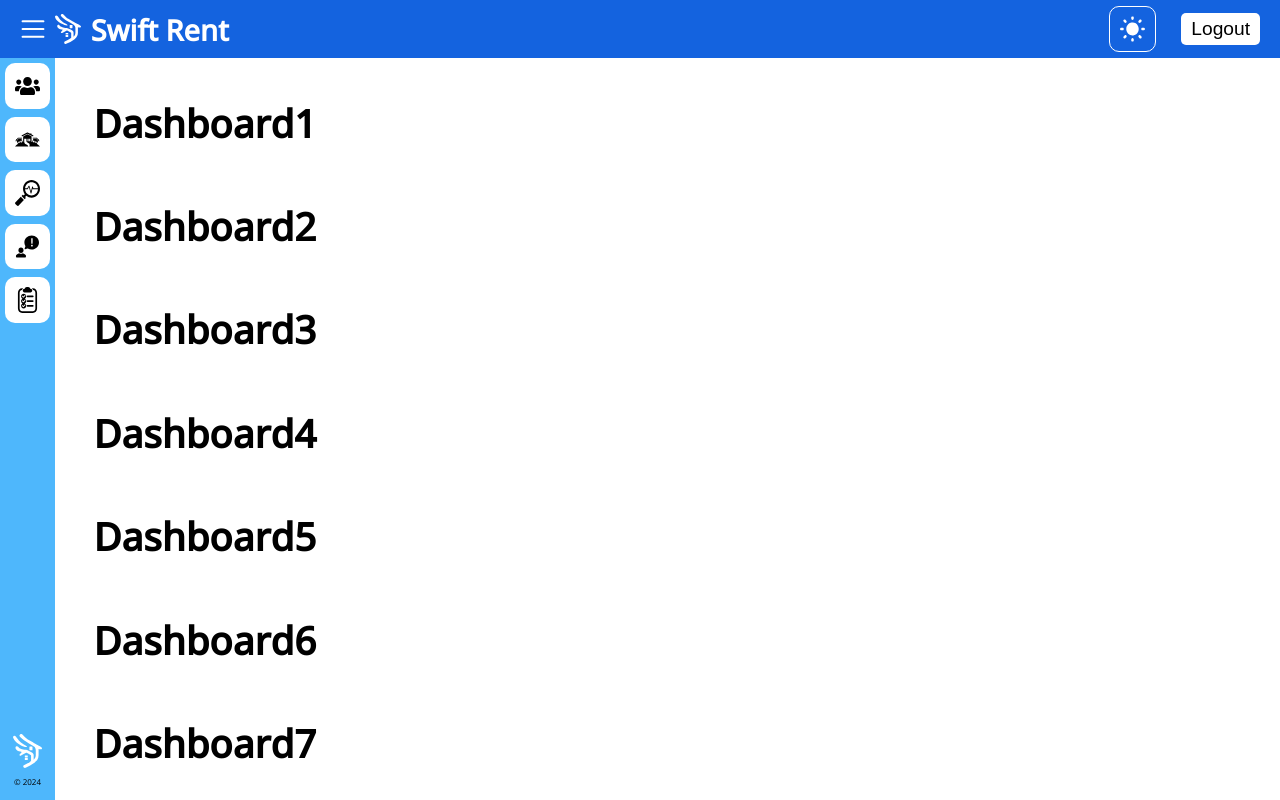
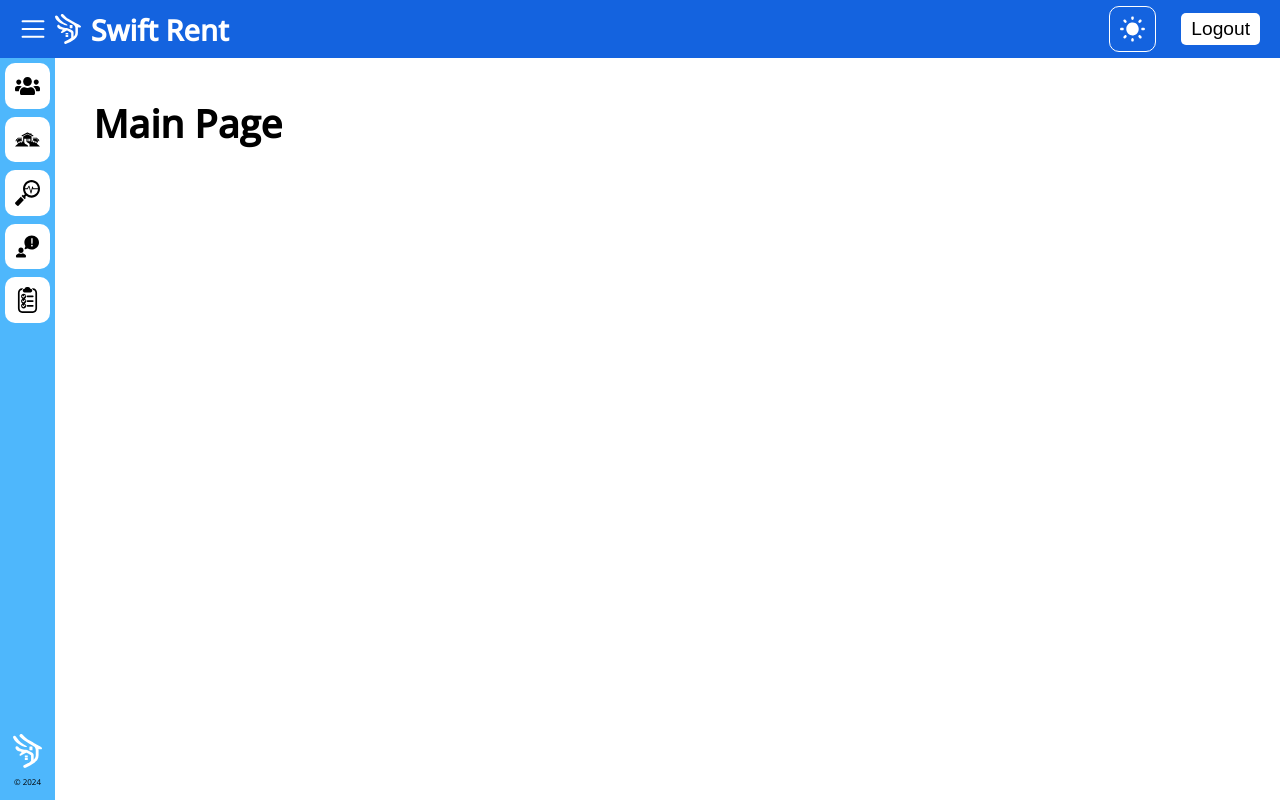
Before and after one commit to ibrahimahtsham/swift-rent-admin, a React (Vite) app: page /dashboard in a window 1280 px wide. Built offline with nearby package versions, Linux system fonts and the light colour scheme.

Commit message:
made it so that buttons in sidebar now conditionally render content in dashboard, also stylings changed for navbar

```diff
--- a/src/components/navbar/Navbar.css
+++ b/src/components/navbar/Navbar.css
@@ -10,6 +10,7 @@
   width: 100%;
   box-sizing: border-box;
   z-index: 3;
+  transition: all 0.3s;
 }
 
 .navbar-title {
@@ -23,6 +24,13 @@
   align-items: center;
 }
 
+.icon-and-logo-container {
+  display: flex;
+  align-items: center;
+  cursor: pointer;
+  user-select: none;
+}
+
 .right-container {
   display: flex;
   align-items: center;
@@ -34,6 +42,7 @@
   border-radius: 5px;
   cursor: pointer;
   margin-left: 2vw;
+  transition: all 0.3s;
 }
 
 .navbar-theme-icon {
@@ -48,6 +57,7 @@
   cursor: pointer;
   object-fit: contain;
   margin-right: 0.5rem;
+  transition: all 0.3s;
 }
 
 .navbar-logo {
--- a/src/components/navbar/index.jsx
+++ b/src/components/navbar/index.jsx
@@ -8,23 +8,28 @@ import "./Navbar.css";
 const Navbar = () => {
   const navigate = useNavigate();
   const { theme, toggleTheme } = useContext(ThemeContext);
-  const { toggleSidebar } = useContext(SidebarContext);
+  const { toggleSidebar, setActivePage, isOpen } = useContext(SidebarContext);
 
   return (
     <nav className={`navbar ${theme}`}>
       <div className="left-container">
         <img
-          className="navbar-menu-icon"
+          className={`navbar-menu-icon ${isOpen ? "open" : ""} ${theme}`}
           src={icons.hamburgerMenu}
           alt="menu icon"
           onClick={toggleSidebar}
         />
+        <div
+          className="icon-and-logo-container"
+          onClick={() => setActivePage("Main Page")}
+        >
           <img
             src={icons.swiftRentLogoWhiteSVG}
             alt="Logo"
             className="navbar-logo"
           />
           <h1 className="navbar-title">Swift Rent</h1>
+        </div>
       </div>
       <div className="right-container">
         <img
--- a/src/components/sidebar/index.jsx
+++ b/src/components/sidebar/index.jsx
@@ -1,4 +1,4 @@
-import { useContext, useState } from "react";
+import { useContext } from "react";
 import { icons } from "../../utils/ImageImports";
 import { SidebarContext } from "../../utils/SidebarContext";
 import { ThemeContext } from "../../utils/ThemeContext";
@@ -7,9 +7,7 @@ import SidebarButton from "./SidebarButton";
 
 const Sidebar = () => {
   const { theme } = useContext(ThemeContext);
-  const { isOpen } = useContext(SidebarContext);
-
-  const [activeButton, setActiveButton] = useState("");
+  const { isOpen, setActivePage, activePage } = useContext(SidebarContext);
 
   return (
     <div className={`sidebar ${isOpen ? "open" : "closed"} ${theme}`}>
@@ -17,32 +15,32 @@ const Sidebar = () => {
         <SidebarButton
           image={icons.usersIcon}
           title="Manage Users"
-          isActive={activeButton === "Manage Users"}
-          onClick={() => setActiveButton("Manage Users")}
+          isActive={activePage === "Manage Users"}
+          onClick={() => setActivePage("Manage Users")}
         />
         <SidebarButton
           image={icons.propertiesIcon}
           title="Manage Properties"
-          isActive={activeButton === "Manage Properties"}
-          onClick={() => setActiveButton("Manage Properties")}
+          isActive={activePage === "Manage Properties"}
+          onClick={() => setActivePage("Manage Properties")}
         />
         <SidebarButton
           image={icons.analytics}
           title="Analytics"
-          isActive={activeButton === "Analytics"}
-          onClick={() => setActiveButton("Analytics")}
+          isActive={activePage === "Analytics"}
+          onClick={() => setActivePage("Analytics")}
         />
         <SidebarButton
           image={icons.complains}
           title="Manage Complains"
-          isActive={activeButton === "Manage Complains"}
-          onClick={() => setActiveButton("Manage Complains")}
+          isActive={activePage === "Manage Complains"}
+          onClick={() => setActivePage("Manage Complains")}
         />
         <SidebarButton
           image={icons.auditIcon}
           title="Audit Logs"
-          isActive={activeButton === "Audit Logs"}
-          onClick={() => setActiveButton("Audit Logs")}
+          isActive={activePage === "Audit Logs"}
+          onClick={() => setActivePage("Audit Logs")}
         />
       </div>
       <div className="copyright-container">
--- a/src/screens/dashboard/Analytics.jsx
+++ b/src/screens/dashboard/Analytics.jsx
@@ -0,0 +1,9 @@
+const Analytics = () => {
+  return (
+    <div>
+      <h1>Analytics</h1>
+    </div>
+  );
+};
+
+export default Analytics;
--- /dev/null
+++ b/src/screens/dashboard/AuditLogs.jsx
@@ -0,0 +1,9 @@
+const AuditLogs = () => {
+  return (
+    <div>
+      <h1>Audit Logs</h1>
+    </div>
+  );
+};
+
+export default AuditLogs;
--- a/src/screens/dashboard/Complains.jsx
+++ b/src/screens/dashboard/Complains.jsx
@@ -0,0 +1,9 @@
+const Complains = () => {
+  return (
+    <div>
+      <h1>Complains</h1>
+    </div>
+  );
+};
+
+export default Complains;
--- /dev/null
+++ b/src/screens/dashboard/MainPage.jsx
@@ -0,0 +1,9 @@
+const MainPage = () => {
+  return (
+    <div>
+      <h1>Main Page</h1>
+    </div>
+  );
+};
+
+export default MainPage;
--- a/src/screens/dashboard/Properties.jsx
+++ b/src/screens/dashboard/Properties.jsx
@@ -0,0 +1,9 @@
+const Properties = () => {
+  return (
+    <div>
+      <h1>Properties</h1>
+    </div>
+  );
+};
+
+export default Properties;
--- a/src/screens/dashboard/Users.jsx
+++ b/src/screens/dashboard/Users.jsx
@@ -0,0 +1,9 @@
+const Users = () => {
+  return (
+    <div>
+      <h1>Users</h1>
+    </div>
+  );
+};
+
+export default Users;
--- a/src/screens/dashboard/index.jsx
+++ b/src/screens/dashboard/index.jsx
@@ -3,11 +3,17 @@ import Navbar from "../../components/navbar";
 import Sidebar from "../../components/sidebar";
 import { SidebarContext } from "../../utils/SidebarContext";
 import { ThemeContext } from "../../utils/ThemeContext";
+import Analytics from "./Analytics";
+import AuditLogs from "./AuditLogs";
+import Complains from "./Complains";
+import MainPage from "./MainPage";
+import Properties from "./Properties";
+import Users from "./Users";
 import "./styles/Dashboard.css";
 
 const Dashboard = () => {
   const { theme } = useContext(ThemeContext);
-  const { isOpen } = useContext(SidebarContext);
+  const { isOpen, activePage } = useContext(SidebarContext);
 
   useEffect(() => {
     document.body.className = theme;
@@ -23,16 +29,12 @@ const Dashboard = () => {
             isOpen ? "shrink" : "grow"
           }`}
         >
-          <h1>Dashboard1</h1>
-          <h1>Dashboard2</h1>
-          <h1>Dashboard3</h1>
-          <h1>Dashboard4</h1>
-          <h1>Dashboard5</h1>
-          <h1>Dashboard6</h1>
-          <h1>Dashboard7</h1>
-          <h1>Dashboard8</h1>
-          <h1>Dashboard9</h1>
-          <h1>Dashboard10</h1>
+          {activePage === "Main Page" && <MainPage />}
+          {activePage === "Manage Users" && <Users />}
+          {activePage === "Manage Properties" && <Properties />}
+          {activePage === "Analytics" && <Analytics />}
+          {activePage === "Manage Complains" && <Complains />}
+          {activePage === "Audit Logs" && <AuditLogs />}
         </div>
       </div>
     </>
--- a/src/styles/colors.css
+++ b/src/styles/colors.css
@@ -92,6 +92,12 @@ label.light {
   filter: invert(1);
 }
 
+.navbar-menu-icon.open.light {
+  background-color: var(--background-color-light-blue);
+  border-radius: 100%;
+  padding: 0.5vw;
+}
+
 /* Dark theme styles */
 body.dark {
   background-color: var(--background-color-dark);
@@ -150,3 +156,9 @@ label.dark {
 .sidebar-button-img.active.dark {
   filter: invert(1);
 }
+
+.navbar-menu-icon.open.dark {
+  background-color: var(--sidebar-button-color-dark);
+  border-radius: 100%;
+  padding: 0.5vw;
+}
--- a/src/utils/SidebarContext.jsx
+++ b/src/utils/SidebarContext.jsx
@@ -4,13 +4,16 @@ export const SidebarContext = createContext();
 
 export const SidebarProvider = ({ children }) => {
   const [isOpen, setIsOpen] = useState(false);
+  const [activePage, setActivePage] = useState("Main Page");
 
   const toggleSidebar = () => {
     setIsOpen(!isOpen);
   };
 
   return (
-    <SidebarContext.Provider value={{ isOpen, toggleSidebar }}>
+    <SidebarContext.Provider
+      value={{ isOpen, setIsOpen, activePage, setActivePage, toggleSidebar }}
+    >
       {children}
     </SidebarContext.Provider>
   );
```
Lines whose indentation alone changed are shown as unchanged.
